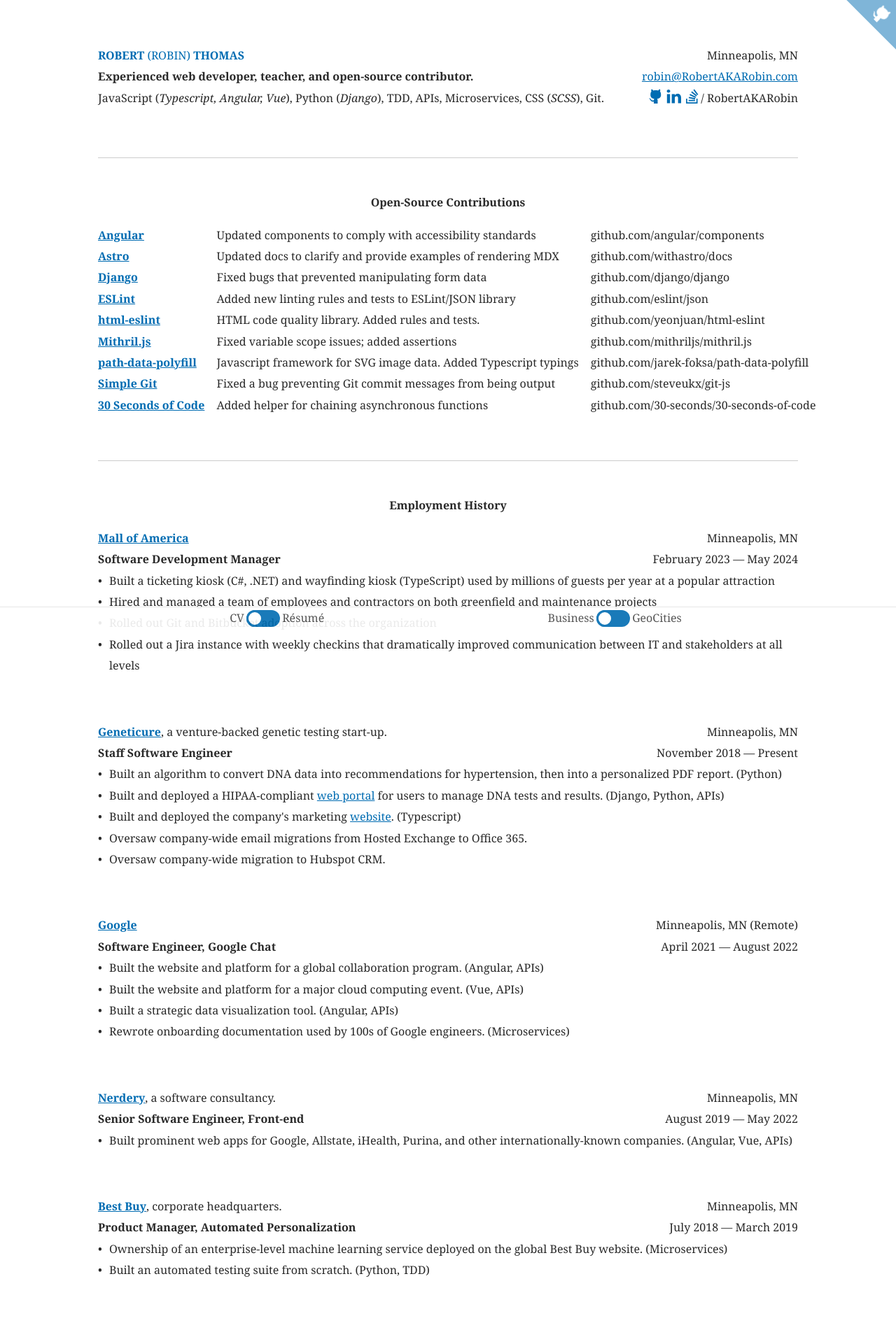
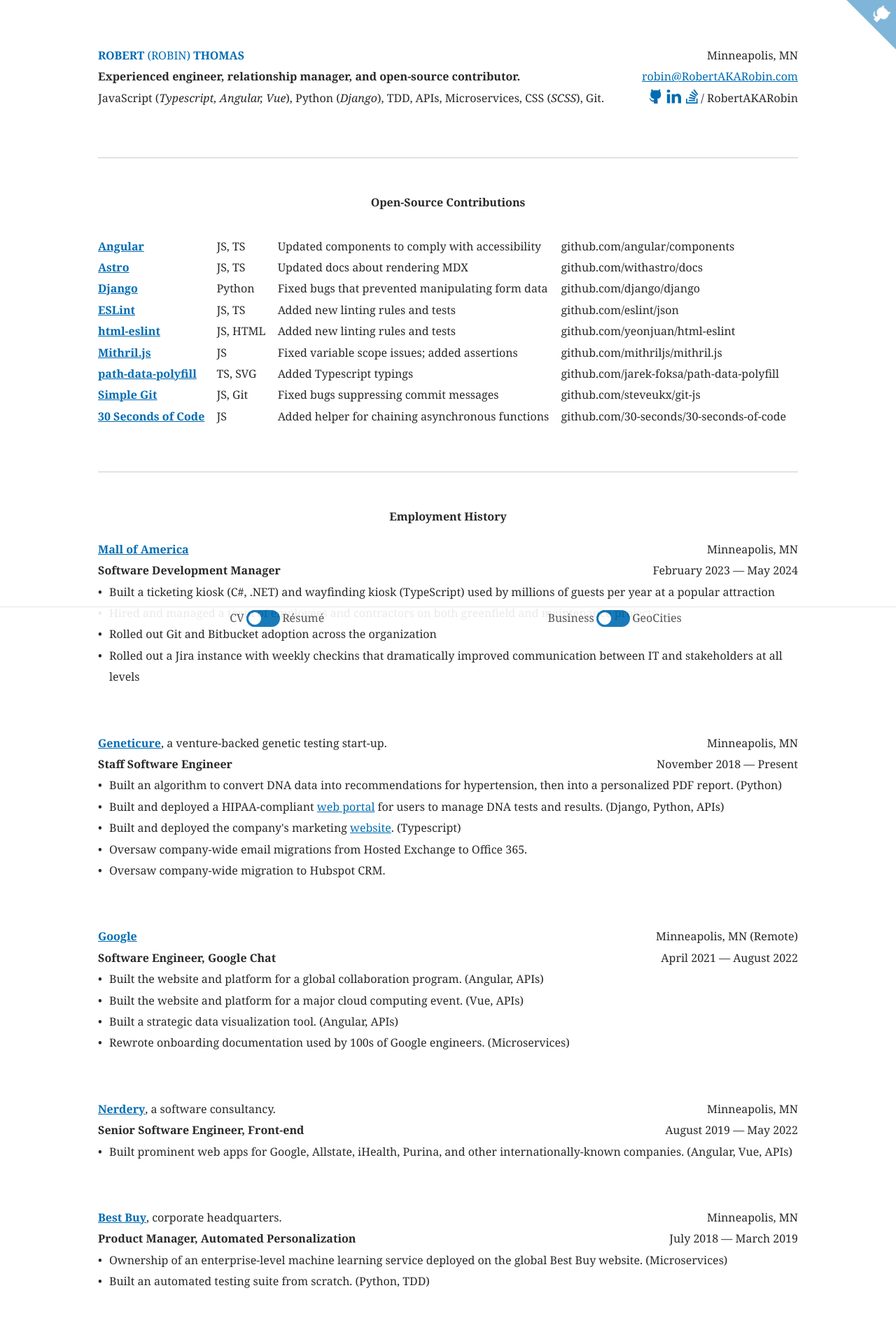
Before and after one commit to RobertAKARobin/robertakarobin.github.io, a Jekyll site: the page built from index.html, in a window 1280 px wide. Shown: the top 1901 px of the page at 70% size. Built offline with Jekyll 4.4.1, drawn with Linux system fonts in a browser that asks for light colours.

Commit message:
include oss tech

```diff
--- a/assets/styles.scss
+++ b/assets/styles.scss
@@ -224,6 +224,7 @@
 }
 
 table.opensource {
+  margin-top: 1em;
   text-align: left;
   white-space: nowrap;
 
@@ -238,10 +239,6 @@
 
     & > th {
       font-weight: bold;
-    }
-
-    & > :nth-child(4) {
-      display: none;
     }
   }
 }
--- a/index.html
+++ b/index.html
@@ -6,7 +6,7 @@
 	<header>
 		<div>
 			<h1>Robert <sub>(Robin)</sub> Thomas</h1>
-			<p>Experienced web developer, teacher, and open-source contributor.</p>
+			<p>Experienced engineer, relationship manager, and open-source contributor.</p>
 			<p>JavaScript (<dfn>Typescript, Angular, Vue</dfn>), Python (<dfn>Django</dfn>), TDD, APIs, Microservices, CSS (<dfn>SCSS</dfn>), Git.</p>
 		</div>
 
@@ -51,65 +51,65 @@
 	<table class="opensource">
 		<tr>
 			<th><a href="https://github.com/angular/components/pulls?q=author%3Arobertakarobin">Angular</a></th>
-			<td>Updated components to comply with accessibility standards</td>
+			<td>JS, TS</td>
+			<td>Updated components to comply with accessibility</td>
 			<td>github.com/angular/components</td>
-			<td>Typescript</td>
 		</tr>
 
 		<tr>
 			<th><a href="https://github.com/withastro/docs/pulls?q=author%3Arobertakarobin">Astro</a></th>
-			<td>Updated docs to clarify and provide examples of rendering MDX</td>
+			<td>JS, TS</td>
+			<td>Updated docs about rendering MDX</td>
 			<td>github.com/withastro/docs</td>
-			<td>Typescript</td>
 		</tr>
 
 		<tr>
 			<th><a href="https://github.com/django/django/pulls?q=author%3Arobertakarobin">Django</a></th>
+			<td>Python</td>
 			<td>Fixed bugs that prevented manipulating form data</td>
 			<td>github.com/django/django</td>
-			<td>Python</td>
 		</tr>
 
 		<tr>
 			<th><a href="https://github.com/eslint/json/pulls?q=author%3Arobertakarobin">ESLint</a></th>
-			<td>Added new linting rules and tests to ESLint/JSON library</td>
+			<td>JS, TS</td>
+			<td>Added new linting rules and tests</td>
 			<td>github.com/eslint/json</td>
-			<td>Typescript</td>
 		</tr>
 
 		<tr>
 			<th><a href="https://github.com/yeonjuan/html-eslint/pulls?q=author%3ARobertAKARobin">html-eslint</a></th>
-			<td>HTML code quality library. Added rules and tests.</td>
+			<td>JS, HTML</td>
+			<td>Added new linting rules and tests</td>
 			<td>github.com/yeonjuan/html-eslint</td>
-			<td>Javascript</td>
 		</tr>
 
 		<tr>
 			<th><a href="https://github.com/MithrilJS/mithril.js/pulls?q=author%3Arobertakarobin">Mithril.js</a></th>
+			<td>JS</td>
 			<td>Fixed variable scope issues; added assertions</td>
 			<td>github.com/mithriljs/mithril.js</td>
-			<td>Javascript</td>
 		</tr>
 
 		<tr>
 			<th><a href="https://github.com/jarek-foksa/path-data-polyfill/pulls?author=RobertAKARobin">path-data-polyfill</a></th>
-			<td>Javascript framework for SVG image data. Added Typescript typings</td>
+			<td>TS, SVG</td>
+			<td>Added Typescript typings</td>
 			<td>github.com/jarek-foksa/path-data-polyfill</td>
-			<td>Typescript</td>
 		</tr>
 
 		<tr>
 			<th><a href="https://github.com/steveukx/git-js/pulls?q=author%3Arobertakarobin">Simple Git</a></th>
-			<td>Fixed a bug preventing Git commit messages from being output</td>
+			<td>JS, Git</td>
+			<td>Fixed bugs suppressing commit messages</td>
 			<td>github.com/steveukx/git-js</td>
-			<td>Javascript</td>
 		</tr>
 
 		<tr>
 			<th><a href="https://github.com/30-seconds/30-seconds-of-code/pulls?q=author%3Arobertakarobin">30 Seconds of Code</a></th>
+			<td>JS</td>
 			<td>Added helper for chaining asynchronous functions</td>
 			<td>github.com/30-seconds/30-seconds-of-code</td>
-			<td>Javascript</td>
 		</tr>
 	</table>
 </section>
```
